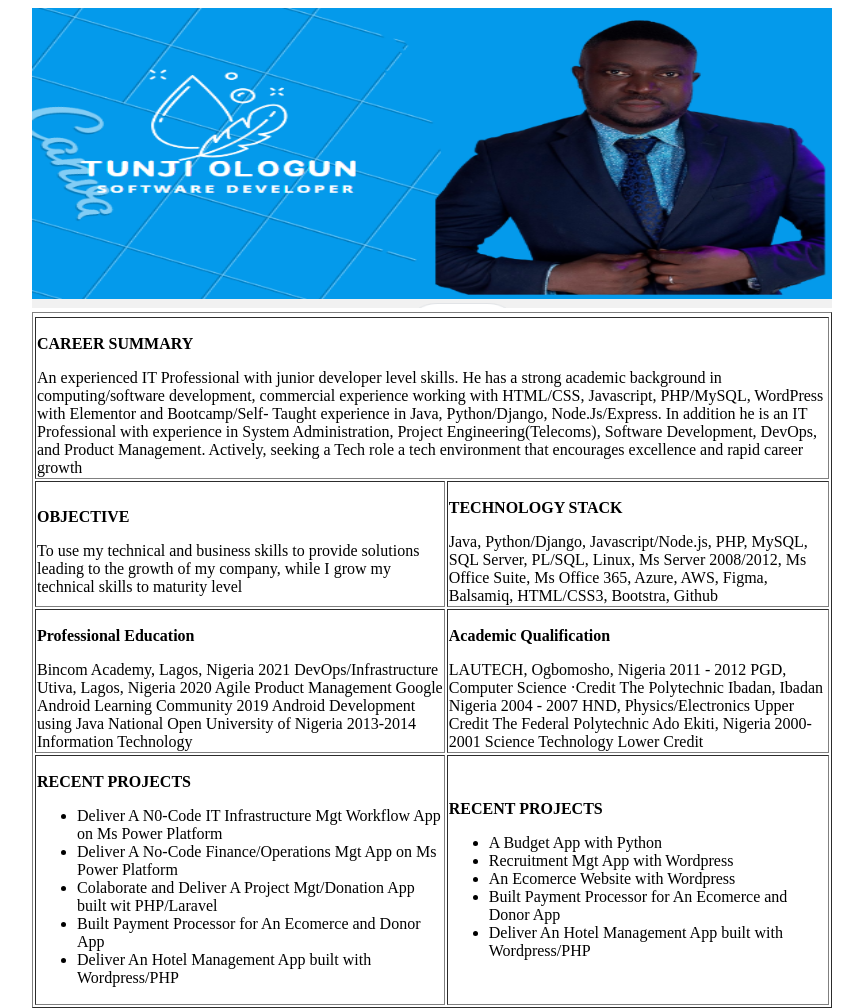
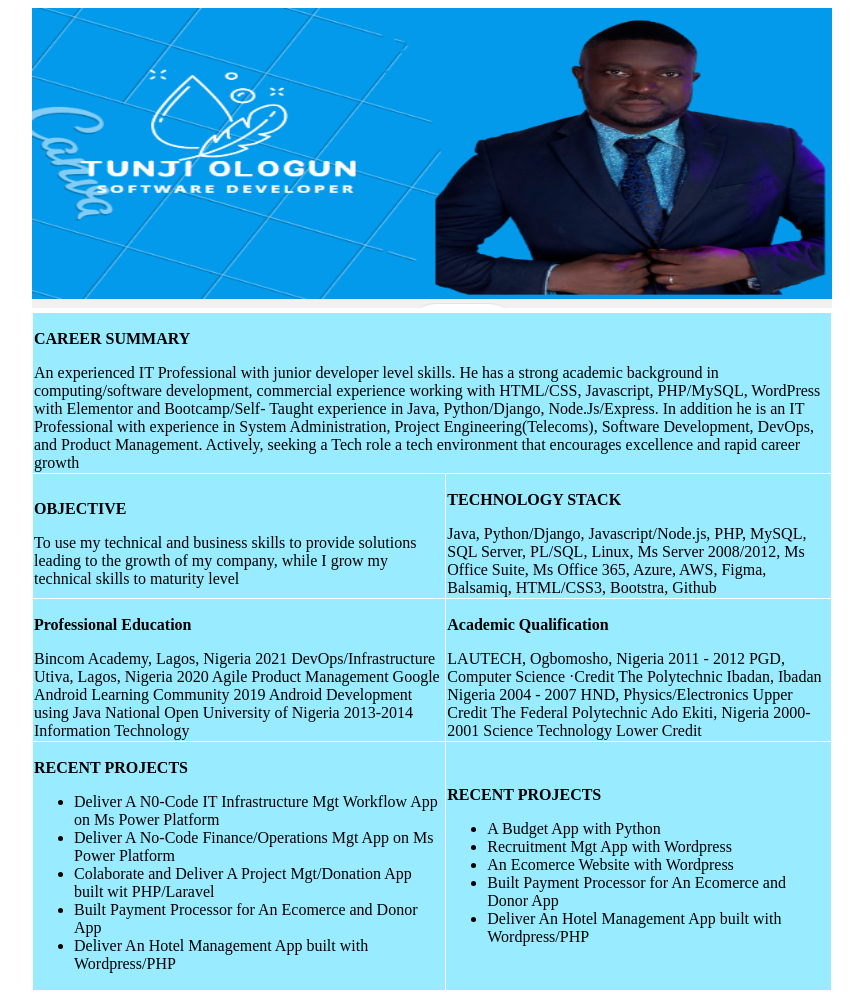
Before and after one commit to gatemediang/PythoonBootcamp, a plain HTML site: page index.html in a window 1280 px wide. Shown: the whole page, without its empty margins (208-1071 px from the left). Drawn offline with Linux system fonts and the light colour scheme.

Commit message:
css_commit

```diff
--- a/index.html
+++ b/index.html
@@ -1,14 +1,12 @@
 <!DOCTYPE html>
 <html>
 <head>
-<style>
-
-</style>
+  <link rel="stylesheet" href="table.css">
 </head>
 <body>
 <div>
   <center>
-    <table width="800" border = 1>
+    <table width="800">
       <tr>
         <center><img src="bana1.PNG" alt="banner" width="800" height="300"></center>
       </tr>
--- /dev/null
+++ b/table.css
@@ -0,0 +1,8 @@
+
+table,td {
+    border: 1px solid white;
+    border-collapse: collapse;
+  }
+  td {
+    background-color: #99ebff;
+  }
```
